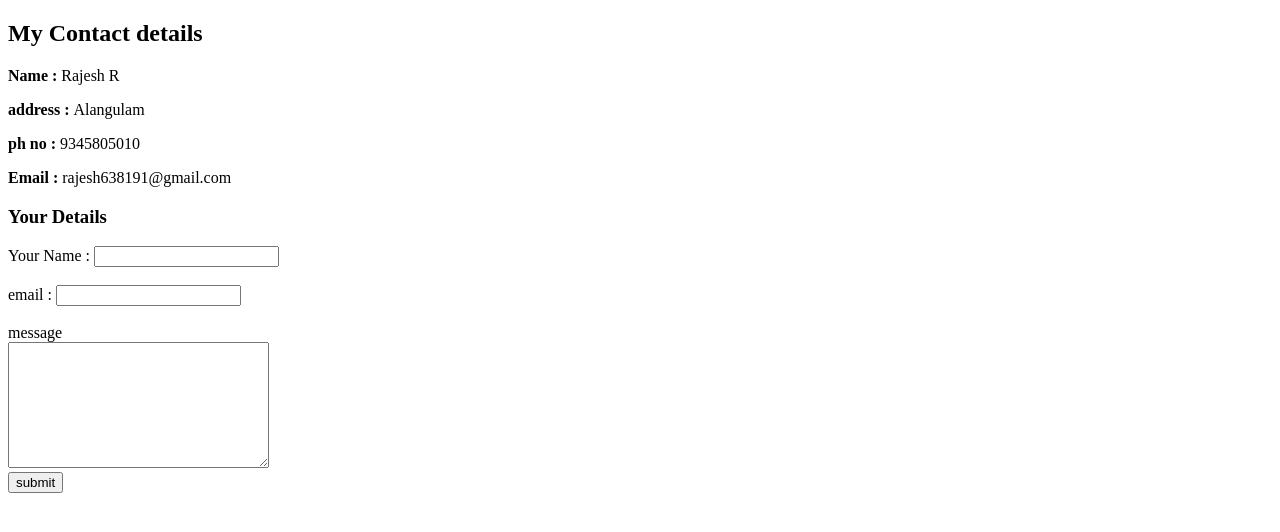
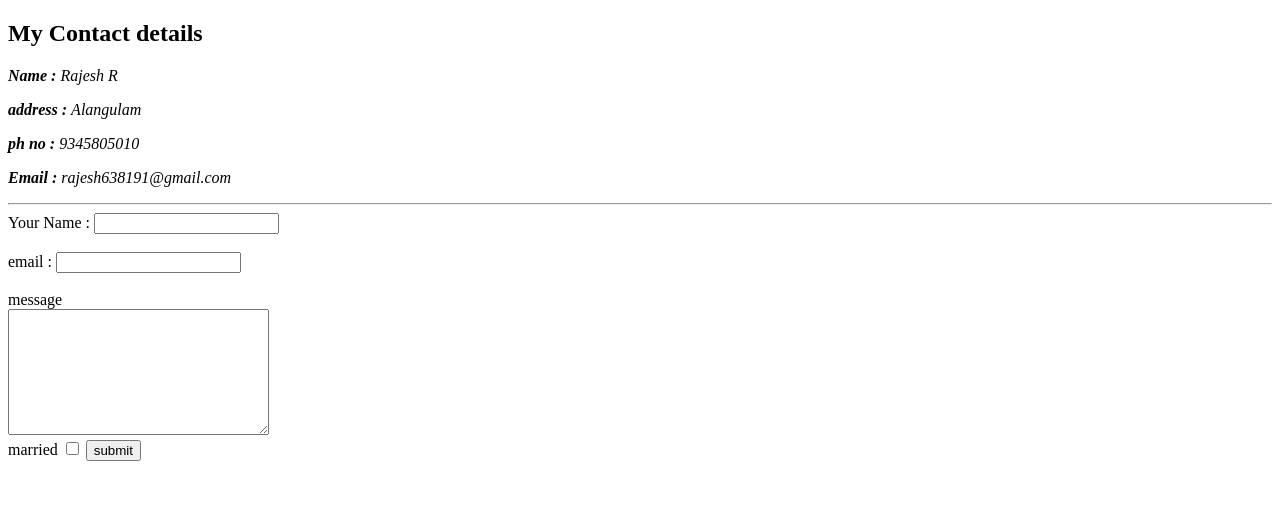
Before and after one commit to Rajesh6381/cv, a plain HTML site: page contact.html in a window 1280 px wide. Drawn offline with Linux system fonts and the light colour scheme.

Commit message:
Update contact.html

```diff
--- a/contact.html
+++ b/contact.html
@@ -3,14 +3,20 @@
   <head>
     <meta charset="utf-8">
     <title>My Contact</title>
+    <link rel="stylesheet" href="css/styles.css" />
+
   </head>
   <body>
     <h2>My Contact details</h2>
-    <p><b>Name :</b> Rajesh R</p>
-    <p><b>address : </b>Alangulam</p>
-    <p><b>ph no : </b>9345805010</p>
-    <p><b>Email : </b>rajesh638191@gmail.com</p>
-    <h3>Your Details</h3>
+    <address class="">
+      <p><b>Name :</b> Rajesh R</p>
+      <p><b>address : </b>Alangulam</p>
+      <p><b>ph no : </b>9345805010</p>
+      <p><b>Email : </b>rajesh638191@gmail.com</p>
+      <hr>
+
+    </address>
+
     <form action="mailto:rajesh638191@gmail.com" method="post" enctype="text/plain">
       <label for="">Your Name :</label>
       <input type="text" name="your name" value=""><br><br>
@@ -18,7 +24,10 @@
       <input type="email" name="youremail" value=""><br><br>
       <label >message</label><br>
       <textarea name="yourmessage" rows="8" cols="30"></textarea><br>
+      <label for="">married</label>
+      <input type="checkbox" name="" value="">
       <input type="submit" name="" value="submit">
+
     </form>
 
   </body>
```
